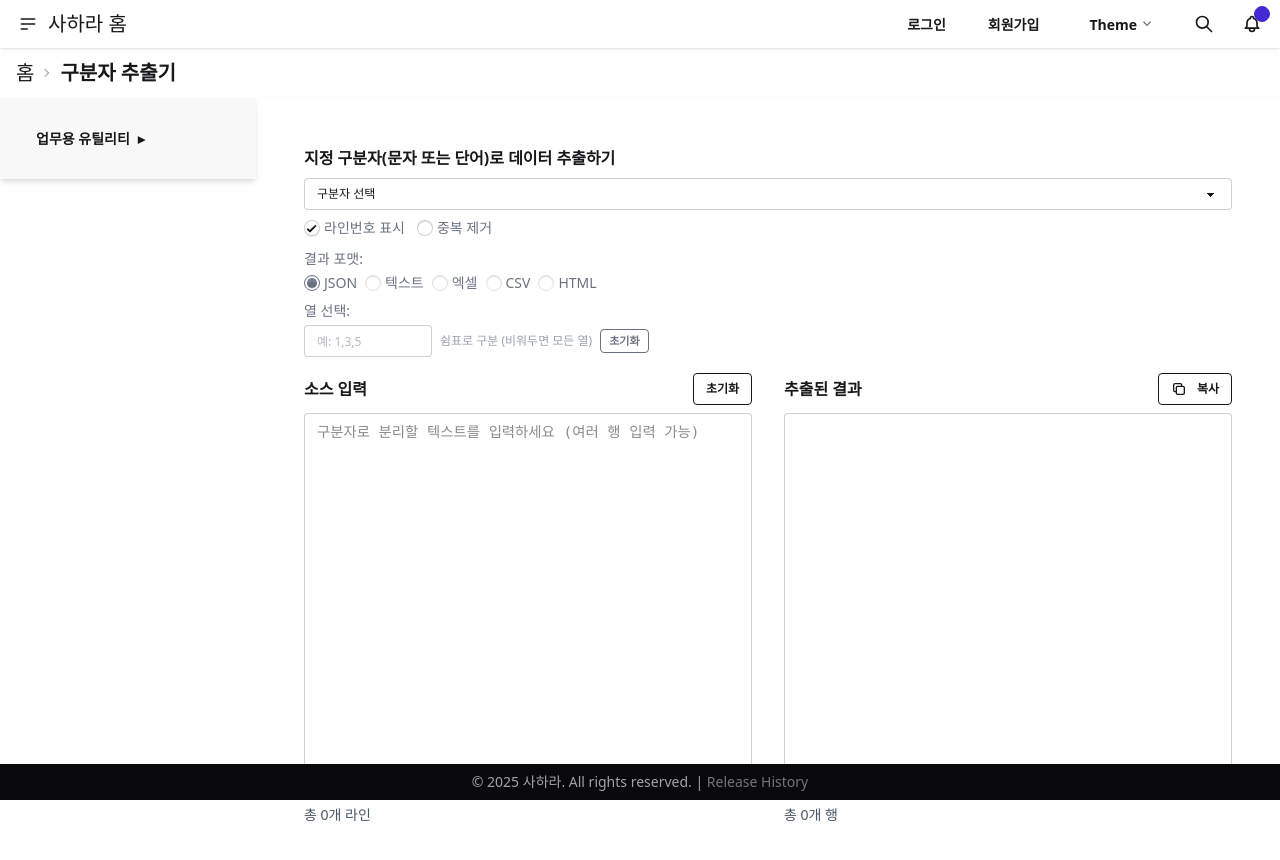
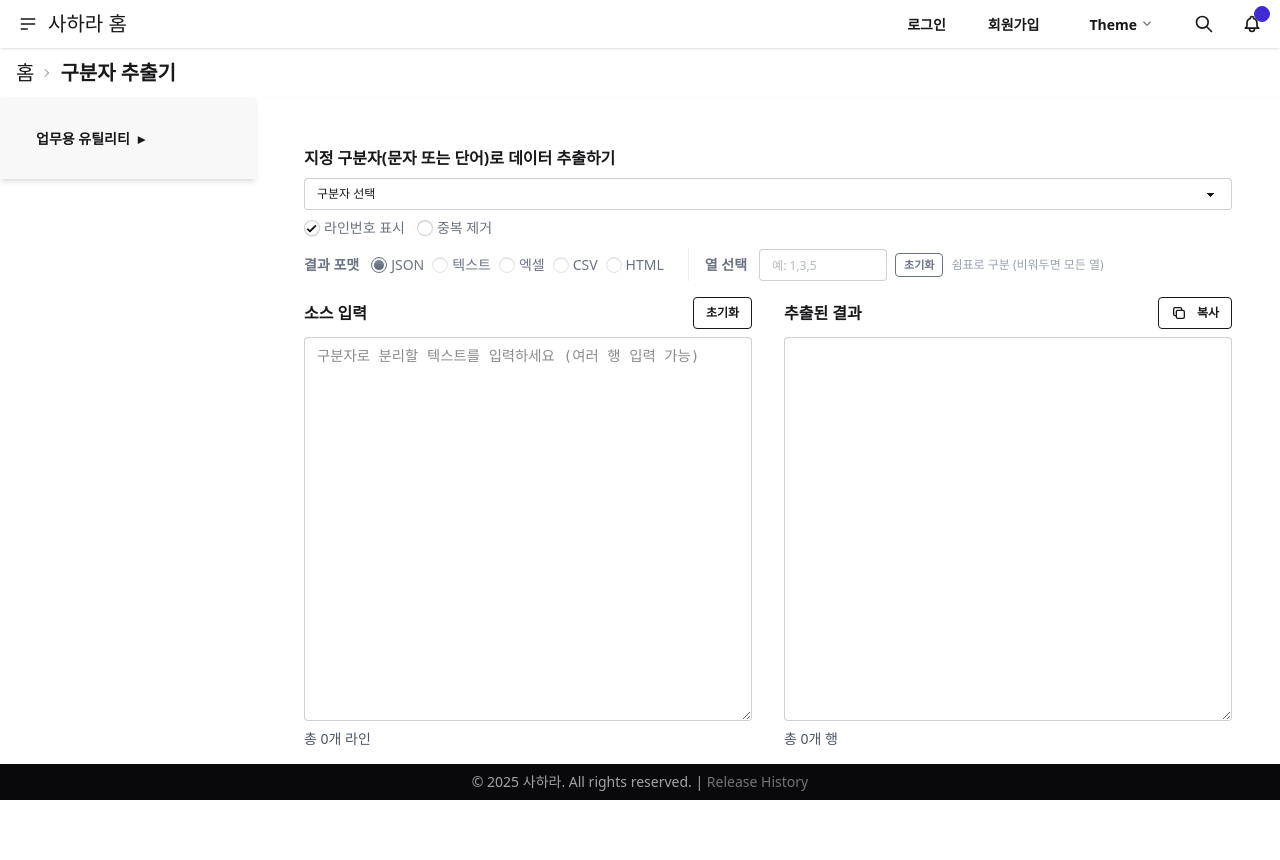
Before and after one commit to mrjung72/my-vite-vue3-sass-tailwind-app, a Vue app: page /extract-separator in a window 1280 px wide. Shown: the top 860 px of the page. After the commit the page ends 800 px from the top, so only its background shows below. Built offline with nearby package versions, Linux system fonts and the light colour scheme.

Commit message:
행 번호 적용

```diff
--- a/src/views/SeparatorView.vue
+++ b/src/views/SeparatorView.vue
@@ -46,8 +46,9 @@
         </label>
       </div>
       <div class="text-sm text-gray-500 mt-2">
-        <label class="block font-medium mb-1">결과 포맷:</label>
-        <div class="flex gap-2">
+        <div class="flex flex-wrap gap-4 items-center">
+          <div class="flex flex-wrap items-center gap-2">
+            <span class="font-bold mr-1">결과 포맷</span>
             <label class="inline-flex items-center">
               <input type="radio" v-model="resultFormat" value="json" class="radio radio-xs mr-1" />
               JSON
@@ -69,17 +70,16 @@
               HTML
             </label>
           </div>
-      </div>
-      <div class="text-sm text-gray-500 mt-2">
-        <label class="block font-medium mb-1">열 선택:</label>
-        <div class="flex items-center gap-2">
+          <div class="border-l border-base-300 pl-4 ml-2 flex flex-wrap items-center gap-2 min-w-[220px]">
+            <span class="font-bold mr-1">열 선택</span>
             <input
               v-model="selectedColumns"
               class="input input-bordered input-sm w-32"
               placeholder="예: 1,3,5"
             />
+            <button @click="clearColumnSelection" class="btn btn-xs btn-outline">초기화</button>
             <span class="text-xs text-gray-400">쉼표로 구분 (비워두면 모든 열)</span>
-          <button @click="clearColumnSelection" class="btn btn-xs btn-outline">초기화</button>
+          </div>
         </div>
       </div>
     </div>
@@ -324,10 +324,34 @@ const clearColumnSelection = () => {
   selectedColumns.value = ''
 }
 
-const jsonResult = computed(() => finalResults.value.map(row => JSON.stringify(row)).join('\n'))
-const textResult = computed(() => finalResults.value.map(row => row.join(' | ')).join('\n'))
-const excelResult = computed(() => finalResults.value.map(row => row.join('\t')).join('\n'))
-const csvResult = computed(() => finalResults.value.map(row => row.map(cell => `"${cell}"`).join(',')).join('\n'))
+const jsonResult = computed(() => {
+  if (showLineNumbers.value) {
+    return finalResults.value.map((row, idx) => `${idx + 1}. ${JSON.stringify(row)}`).join('\n')
+  } else {
+    return finalResults.value.map(row => JSON.stringify(row)).join('\n')
+  }
+})
+const textResult = computed(() => {
+  if (showLineNumbers.value) {
+    return finalResults.value.map((row, idx) => `${idx + 1}. ${row.join(' | ')}`).join('\n')
+  } else {
+    return finalResults.value.map(row => row.join(' | ')).join('\n')
+  }
+})
+const excelResult = computed(() => {
+  if (showLineNumbers.value) {
+    return finalResults.value.map((row, idx) => `${idx + 1}. ${row.join('\t')}`).join('\n')
+  } else {
+    return finalResults.value.map(row => row.join('\t')).join('\n')
+  }
+})
+const csvResult = computed(() => {
+  if (showLineNumbers.value) {
+    return finalResults.value.map((row, idx) => `${idx + 1}. ${row.map(cell => `"${cell}"`).join(',')}`).join('\n')
+  } else {
+    return finalResults.value.map(row => row.map(cell => `"${cell}"`).join(',')).join('\n')
+  }
+})
 </script>
 
 <style scoped>
```
Lines whose indentation alone changed are shown as unchanged.
